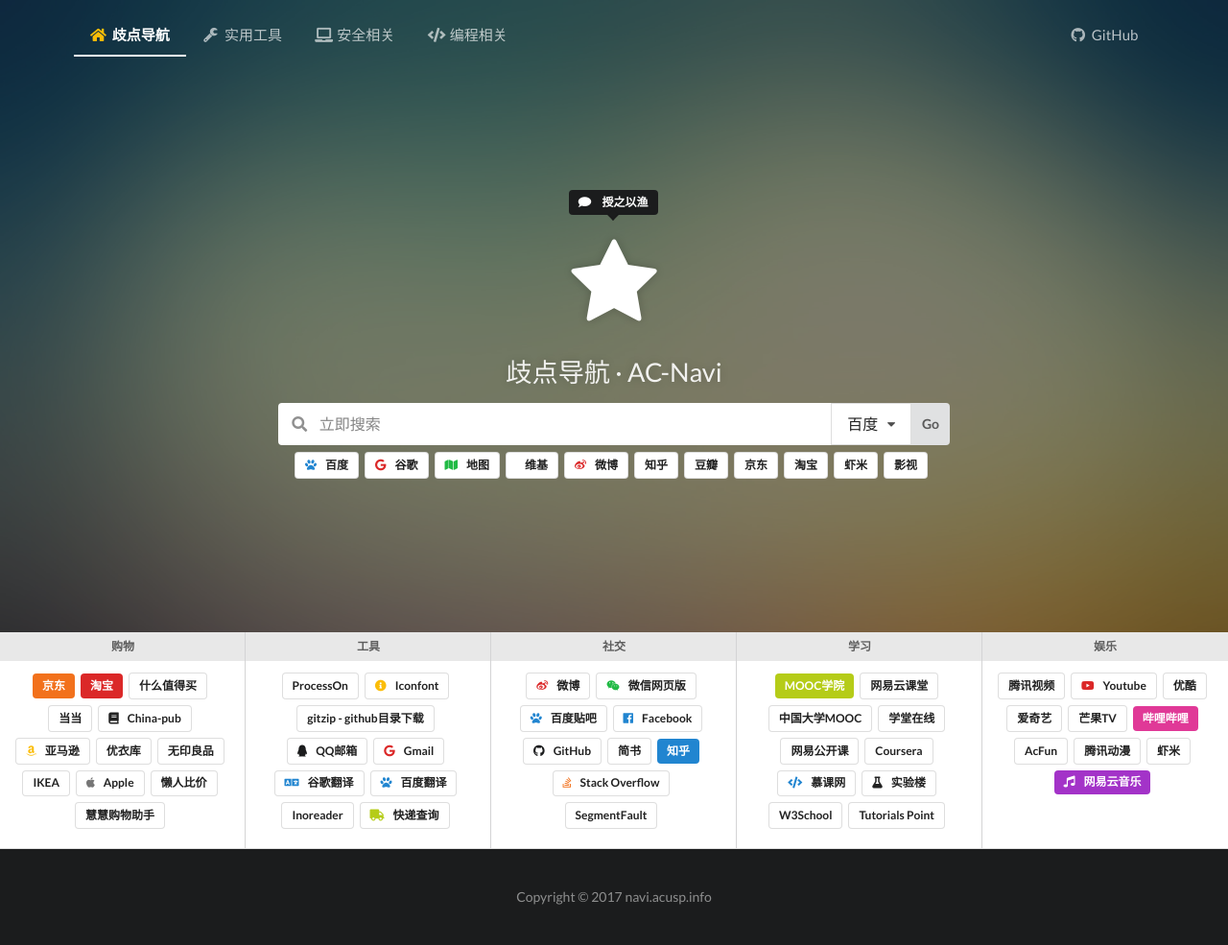
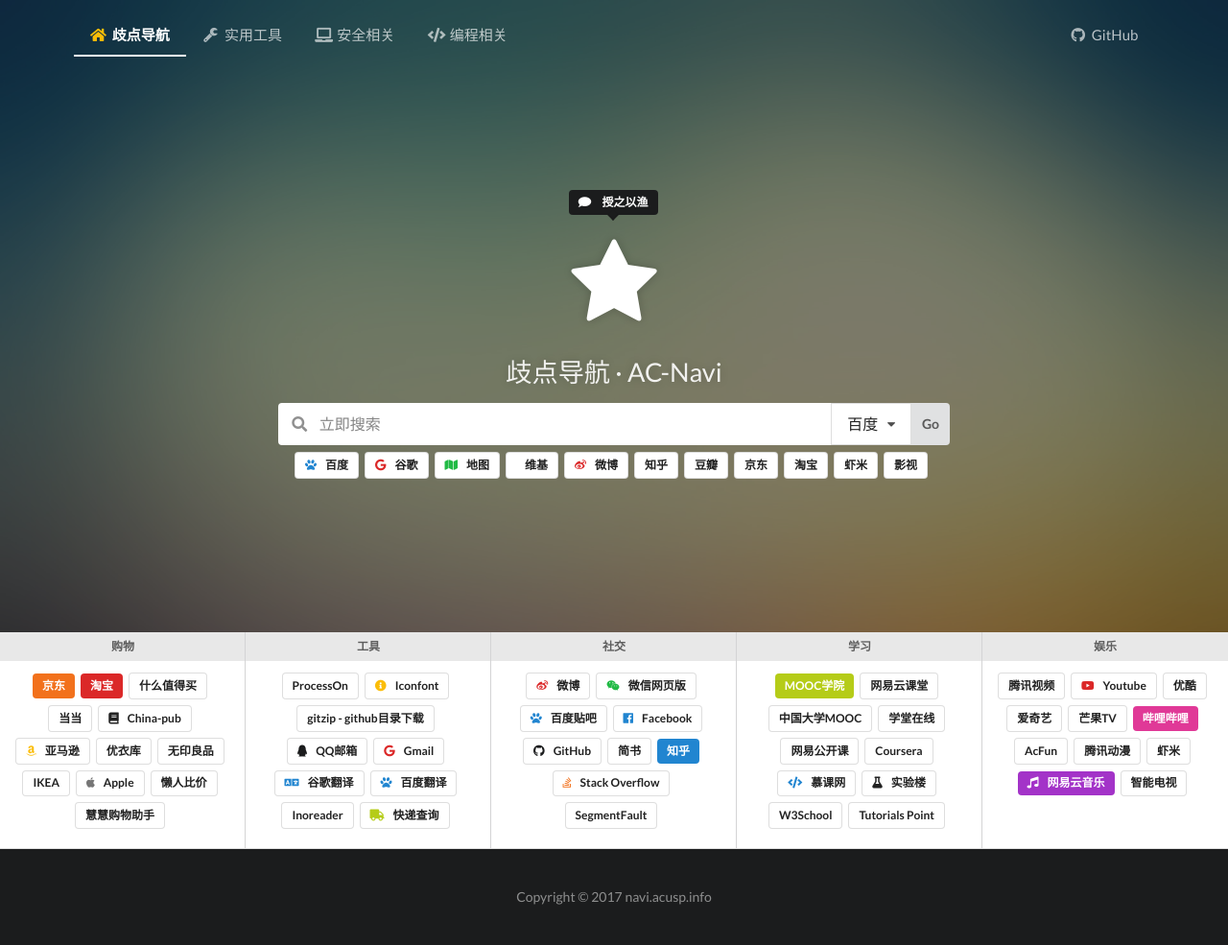
Before and after one commit to acusp/AC-Navi, a Jekyll site: the page built from index.html, in a window 1280 px wide. Shown: the whole page at 96% size. Built offline with Jekyll 4.4.1, drawn with Linux system fonts in a browser that asks for light colours; comment, search, counter and statistics services are not loaded.

Commit message:
add znds.com

```diff
--- a/_data/home_links.yml
+++ b/_data/home_links.yml
@@ -233,6 +233,10 @@
       icon: music
       url: http://music.163.com/
 
+    - name: 智能电视
+      style: basic
+      url: https://www.znds.com/
+
 
   # - category: 求职
   #   links:
```
